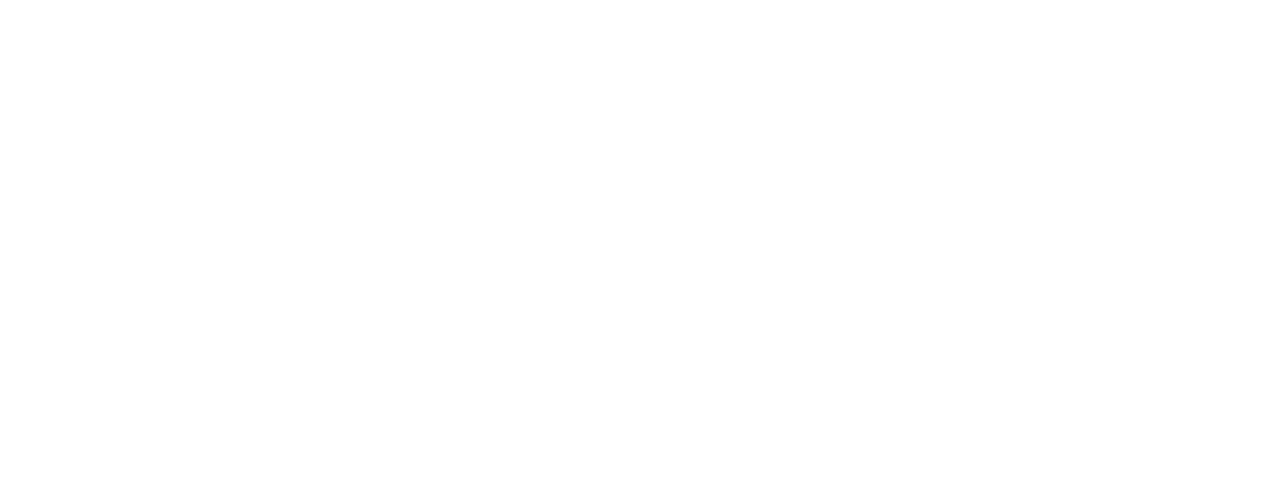
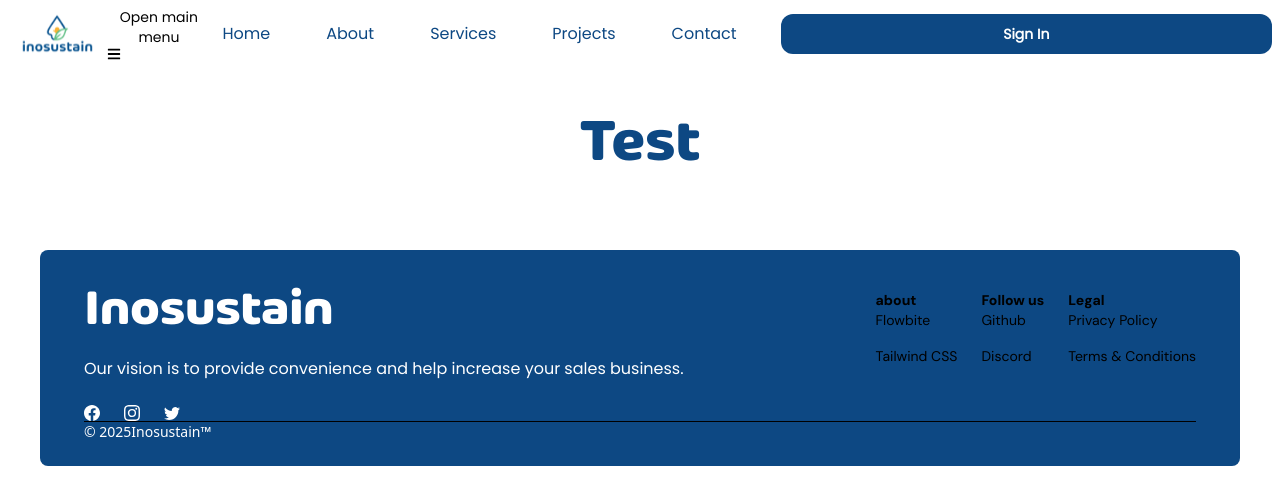
Before and after one commit to AzisWh/inosustain, a React (Vite) app: page /test in a window 1280 px wide. Before the commit this address had no page. Shown: the top 504 px of the page. Built offline with nearby package versions, Linux system fonts and the light colour scheme.

Commit message:
dropdown navbar

```diff
--- a/src/App.tsx
+++ b/src/App.tsx
@@ -5,6 +5,7 @@ import Home from './pages/Home/Home';
 import About from './pages/About/About';
 import Services from './pages/Services/Services';
 import ContactUs from './pages/Contact/ContactUs';
+import Test from './pages/Projects/test';
 
 function App() {
   return (
@@ -15,6 +16,7 @@ function App() {
           <Route path="/about" element={<About />} />
           <Route path="/services" element={<Services />} />
           <Route path="/contactus" element={<ContactUs />} />
+          <Route path="/test" element={<Test />} />
         </Routes>
       </LoadingWrapper>
     </div>
--- a/src/components/Navbar/NavbarComponents.tsx
+++ b/src/components/Navbar/NavbarComponents.tsx
@@ -3,13 +3,14 @@ import {
   Navbar,
   NavbarBrand,
   NavbarCollapse,
-  NavbarLink,
   NavbarToggle,
-  // Dropdown,
-  // DropdownItem,
+  Dropdown,
+  DropdownDivider,
+  DropdownHeader,
+  DropdownItem,
   Button,
 } from 'flowbite-react';
-import { useLocation } from 'react-router-dom';
+import { Link, useLocation } from 'react-router-dom';
 import { useEffect, useState } from 'react';
 import Logo from '../../assets/images/logo.svg';
 
@@ -35,6 +36,14 @@ export const NavbarComponents = () => {
         : '!text-[#0D4883] hover:!bg-[#E6F0FA]'
     }`;
 
+  const dropdownItemStyle = (href: string) =>
+    `!w-full !text-start !px-3 !py-2 !rounded-md !transition-colors !duration-200
+    ${
+      pathname === href
+        ? '!bg-[#0D4883] !text-white'
+        : '!text-[#0D4883] hover:!bg-[#E6F0FA]'
+    }`;
+
   return (
     <div className="md:px-10 px-4">
       <Navbar
@@ -46,22 +55,62 @@ export const NavbarComponents = () => {
           <img src={Logo} className="h-10 md:h-[67px]" alt="Inosustain Logo" />
         </NavbarBrand>
         <NavbarToggle />
-        <NavbarCollapse className="">
-          <NavbarLink href="/" className={navItemStyle('/')}>
+        <NavbarCollapse>
+          <Link to="/" className={navItemStyle('/')}>
             Home
-          </NavbarLink>
-          <NavbarLink href="/about" className={navItemStyle('/about')}>
+          </Link>
+          <Link to="/about" className={navItemStyle('/about')}>
             About
-          </NavbarLink>
-          <NavbarLink href="/services" className={navItemStyle('/services')}>
+          </Link>
+          <Link to="/services" className={navItemStyle('/services')}>
             Services
-          </NavbarLink>
-          <NavbarLink href="/contactus" className={navItemStyle('/contactus')}>
+          </Link>
+
+          <Dropdown
+            inline
+            renderTrigger={() => (
+              <span className="!text-[#0D4883] hover:!bg-[#E6F0FA] !px-3 !py-2 !rounded-md cursor-pointer">
+                Projects
+              </span>
+            )}
+            className="!bg-white !border-4 !border-blue-200 !rounded-xl !text-[#0D4883]">
+            <DropdownHeader>
+              <span className="block text-sm text-[#0D4883]">Bonnie Green</span>
+              <span className="block truncate text-sm font-medium text-[#0D4883]">
+                name@flowbite.com
+              </span>
+            </DropdownHeader>
+
+            <DropdownItem
+              as={Link}
+              to="/test"
+              className={dropdownItemStyle('/test')}>
+              Dashboard
+            </DropdownItem>
+            <DropdownItem
+              as={Link}
+              to="/projects/settings"
+              className={dropdownItemStyle('/projects/settings')}>
+              Settings
+            </DropdownItem>
+            <DropdownItem
+              as={Link}
+              to="/projects/earnings"
+              className={dropdownItemStyle('/projects/earnings')}>
+              Earnings
+            </DropdownItem>
+
+            <DropdownDivider />
+
+            <DropdownItem className="!text-[#0D4883]">Sign out</DropdownItem>
+          </Dropdown>
+
+          <Link to="/contactus" className={navItemStyle('/contactus')}>
             Contact
-          </NavbarLink>
+          </Link>
 
           <Button
-            className=" !bg-[#0D4883] !w-full !text-white !rounded-xl !px-5 !text-sm !font-bold hover:!bg-[#083766]"
+            className="!bg-[#0D4883] !w-full !text-white !rounded-xl !px-5 !text-sm !font-bold hover:!bg-[#083766]"
             pill
             style={{ fontFamily: 'PoppinsRegular' }}>
             Sign In
--- /dev/null
+++ b/src/pages/Projects/test.tsx
@@ -0,0 +1,23 @@
+import { NavbarComponents } from '../../components/Navbar/NavbarComponents';
+import { FooterComponent } from '../../components/Footer/FooterComponents';
+const Test = () => {
+  return (
+    <div className="relative w-full">
+      <NavbarComponents />
+      <div className="relative pt-10 mt-10">
+        <div className="flex flex-col">
+          <h1
+            className="md:text-[60px] text-[40px] font-semibold md:py-5 text-[#0D4883] text-center"
+            style={{ fontFamily: 'Arlonbold' }}>
+            Test
+          </h1>
+        </div>
+      </div>
+      <div className="mt-10 md:mt-0 p-5 md:p-[40px]">
+        <FooterComponent />
+      </div>
+    </div>
+  );
+};
+
+export default Test;
```
